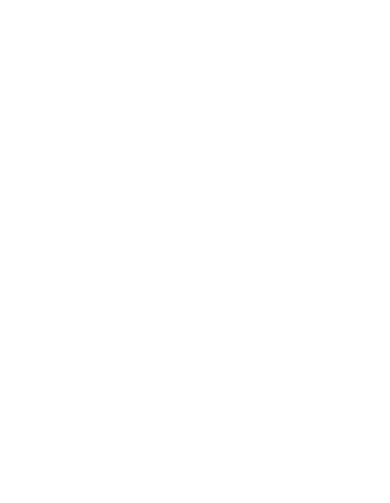
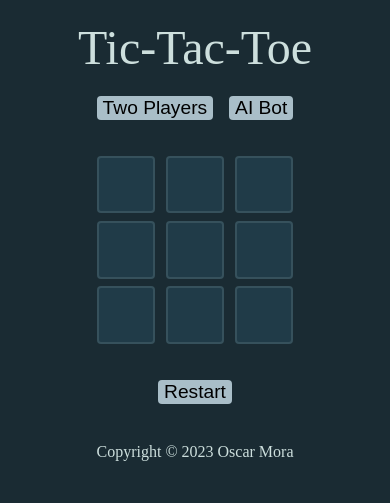
Before and after one commit to oscargmora/tic-tac-toe, a plain HTML site: page index.html in a window 390 px wide. Drawn offline with Linux system fonts and the light colour scheme.

Commit message:
Add HTML and CSS Styling
This commit adds the HTML and CSS styling. It also adds the beginning of the tic-tac-toe game completely in the console only.

```diff
--- a/index.html
+++ b/index.html
@@ -9,19 +9,40 @@
 </head>
 <body>
     <header>
-
+        <h1>Tic-Tac-Toe</h1>
     </header>
 
 
 
     <main>
-
+        <main-container>
+            <player-selection-container>
+                <button>Two Players</button>
+                <button>AI Bot</button>
+            </player-selection-container>
+            <div style="display: none;">P1/P2 Turn</div>
+            <div class="board">
+            <div class="row"></div>
+                <button class="pad" id="zero"></button>
+                <button class="pad" id="one"></button>
+                <button class="pad" id="two"></button>
+            <div class="row"></div>
+                <button class="pad" id="three"></button>
+                <button class="pad" id="four"></button>
+                <button class="pad" id="five"></button>
+            <div class="row"></div>
+                <button class="pad" id="six"></button>
+                <button class="pad" id="seven"></button>
+                <button class="pad" id="eight"></button>
+            </div>
+            <button onClick="window.location.reload();">Restart</button>
+        </main-container>
     </main>
 
 
 
     <footer>
-
+        <p>Copyright © 2023 Oscar Mora</p>
     </footer>
     <script src="javascript.js"></script>
 </body>
--- a/javascript.js
+++ b/javascript.js
@@ -0,0 +1,46 @@
+const gameBoard = (() => {
+    const row = 3;
+    const column = row;
+    const _board = [];
+
+    for (let i = 0; i < row; i++) {
+        _board[i] = [];
+        for (let j = 0; j < column; j++) {
+            _board[i].push(0);
+        };
+    };
+
+    const dropToken = (row, column, playerToken) => {
+        _board[row][column] = playerToken;
+        console.log(_board);
+    }
+
+    const displayBoard = () => _board;
+
+    console.log(_board);
+    return {dropToken};
+})();
+
+
+
+
+const Player = (token) => {
+    this.token = token;
+    const getToken = () => {return token};
+    return {getToken};
+};
+
+
+
+const gameController = (() => {
+    const playerOne = Player('X');
+    const playerTwo = Player('O');
+
+    const playRound = (row, column) => {
+        gameBoard.dropToken(row, column, playerOne.getToken());
+    }
+
+    return {
+        playRound
+    }
+})();
--- a/styles.css
+++ b/styles.css
@@ -0,0 +1,150 @@
+/* http://meyerweb.com/eric/tools/css/reset/
+   v2.0 | 20110126
+   License: none (public domain)
+*/
+
+html, body, div, span, applet, object, iframe,
+h1, h2, h3, h4, h5, h6, p, blockquote, pre,
+a, abbr, acronym, address, big, cite, code,
+del, dfn, em, img, ins, kbd, q, s, samp,
+small, strike, strong, sub, sup, tt, var,
+b, u, i, center,
+dl, dt, dd, ol, ul, li,
+fieldset, form, label, legend,
+table, caption, tbody, tfoot, thead, tr, th, td,
+article, aside, canvas, details, embed,
+figure, figcaption, footer, header, hgroup,
+menu, nav, output, ruby, section, summary,
+time, mark, audio, video {
+    margin: 0;
+	padding: 0;
+	border: 0;
+	font-size: 100%;
+	font: inherit;
+	vertical-align: baseline;
+}
+/* HTML5 display-role reset for older browsers */
+article, aside, details, figcaption, figure,
+footer, header, hgroup, menu, nav, section {
+	display: block;
+}
+body {
+	line-height: 1;
+}
+ol, ul {
+	list-style: none;
+}
+blockquote, q {
+	quotes: none;
+}
+blockquote:before, blockquote:after,
+q:before, q:after {
+	content: '';
+	content: none;
+}
+table {
+	border-collapse: collapse;
+	border-spacing: 0;
+}
+/* End of Meyer Reset */
+
+
+/* Overall Form Styling */
+:root {
+    --header-height: 6em;
+    --footer-height: 6em;
+    --background-color: #E4E4E4;
+}
+
+body {
+    height: 100vh;
+    background-color: #1a2b33;
+    color: #cddfdd;
+    display: flex;
+    flex-direction: column;
+    align-items: center;
+    justify-content: center;
+}
+
+/* Header */
+header {
+    display: flex;
+    justify-content: center;
+    align-items: center;
+    height: var(--header-height);
+}
+
+h1 {
+    font-size: 3em;
+}
+
+/* Main */
+main {
+    display: flex;
+    justify-content: center;
+    align-items: center;
+}
+
+main-container {
+    display: flex;
+    flex-direction: column;
+    align-items: center;
+    gap: 1em;
+}
+
+player-selection-container {
+    display: flex;
+    align-items: center;
+    justify-content: center;
+    gap: 1em;
+}
+
+button {
+    background-color: #a9bec8;
+    border: none;
+    border-radius: 4px;
+    font-size: 1.2em;
+}
+
+button:hover {
+    cursor: pointer;
+    background-color: #9baeb7;
+}
+
+.board {
+    margin: 1em;
+}
+
+.pad {
+    height: 5em;
+    width: 5em;
+    margin: 0.2em;
+    background-color: #203b48;
+    border: solid #a9bec829 2px;
+}
+
+.pad:hover {
+    background-color: #254250;
+}
+
+/* Footer */
+footer {
+    display: flex;
+    justify-content: center;
+    align-items: center;
+    height: var(--footer-height);
+}
+
+@media (max-width: 540px) {
+    body {
+        height: auto;
+    }
+
+    .pad {
+    height: 3em;
+    width: 3em;
+    margin: 0.2em;
+    background-color: #203b48;
+    border: solid #a9bec829 2px;
+    }
+}
```
